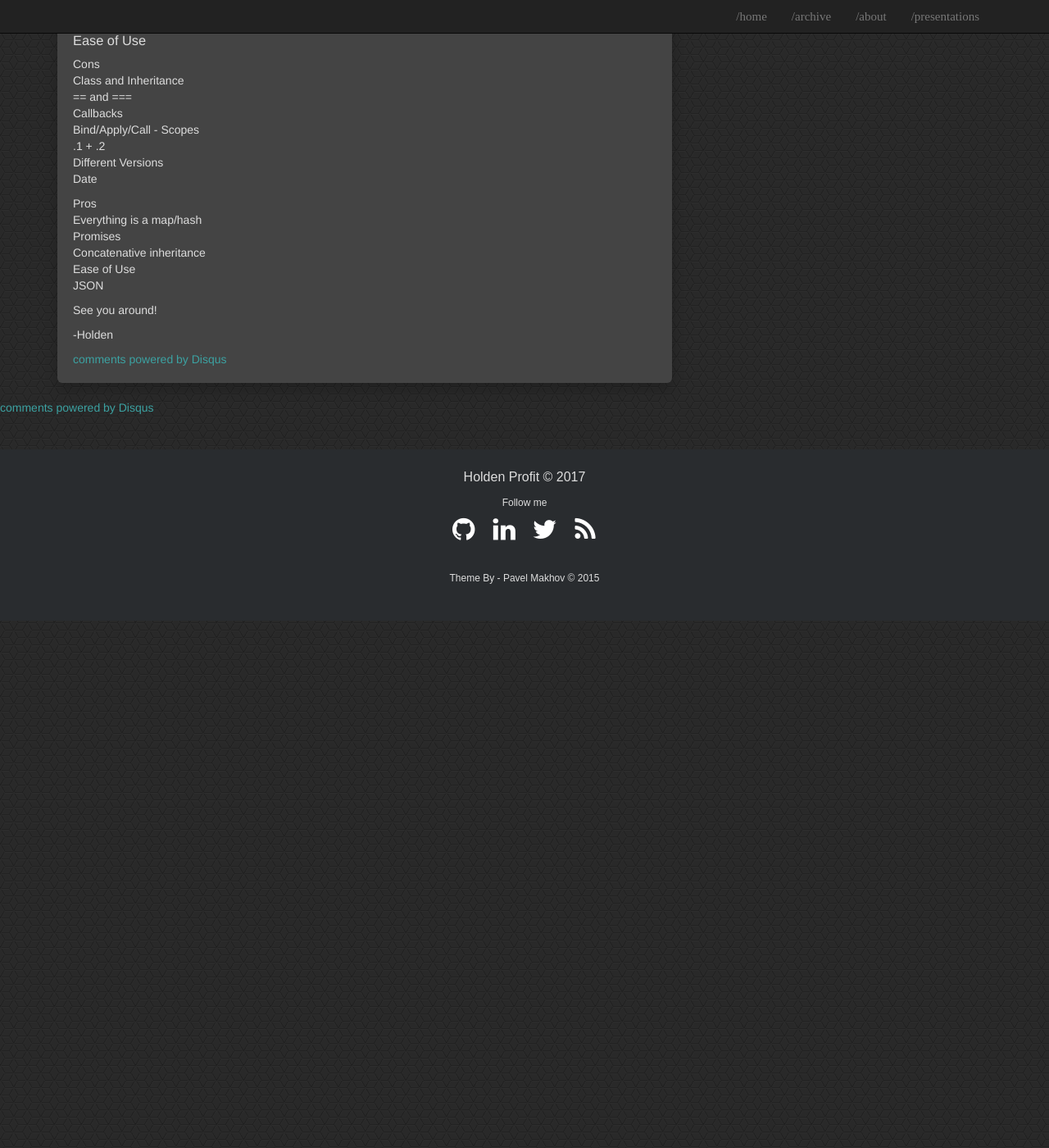
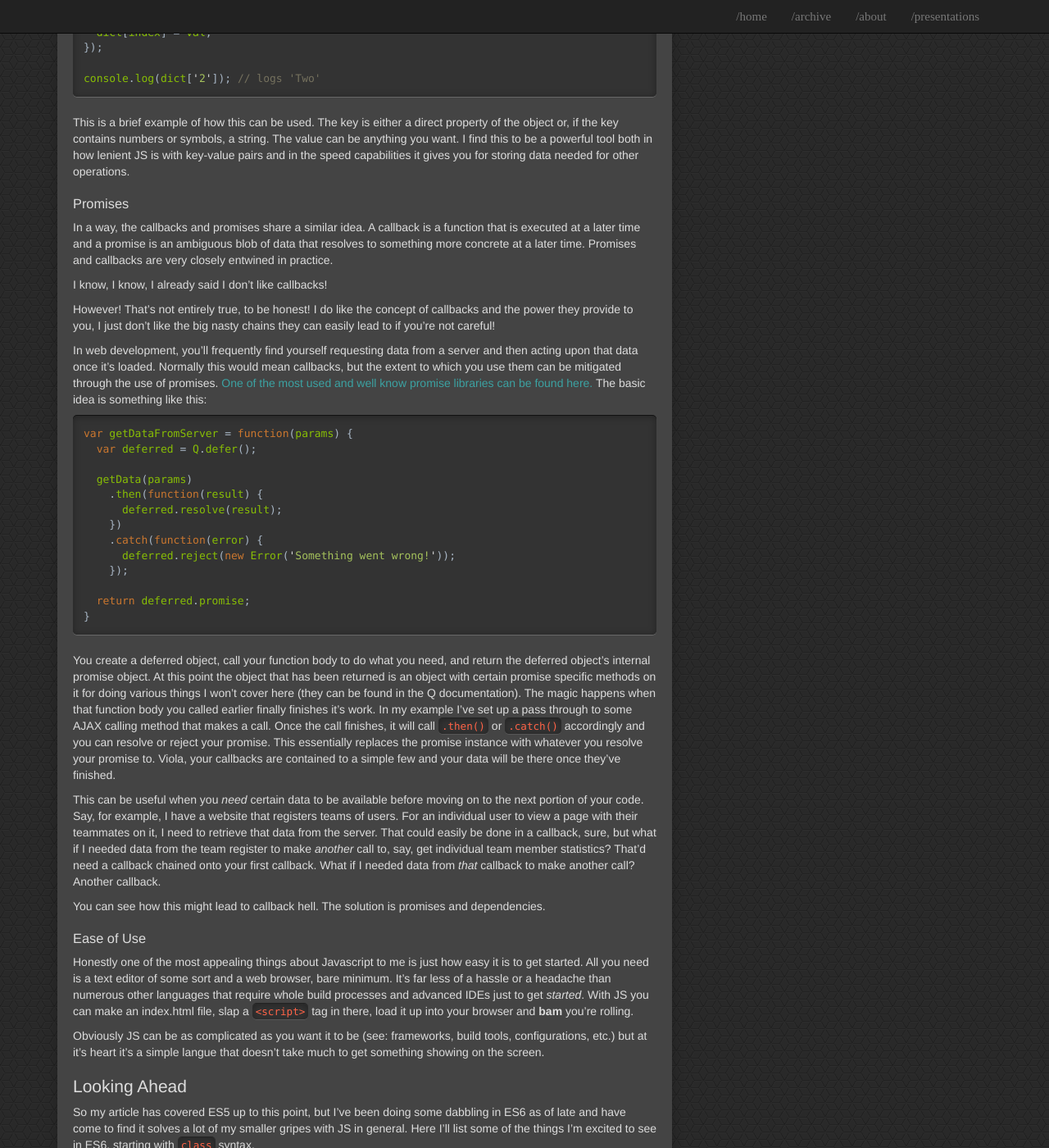
Before and after one commit to localBlackMage/acrylicorner.com, a Jekyll site: the page built from _posts/2017-01-23-javascript.markdown, in a window 1280 px wide and 1400 px high, scrolled down 4892 px. Shown: the whole window at 82% size. Built offline with Jekyll 4.4.1, drawn with Linux system fonts in a browser that asks for light colours; comment, search, counter and statistics services are not loaded; before the commit the page ends 5649 px from its top, so only the background shows below that; some of the changed text lies outside the part shown.

Commit message:
New post updates.

````diff
--- a/_config.yml
+++ b/_config.yml
@@ -10,8 +10,8 @@
 email: holdenprofit at gmail.com
 description: The personal blogsite and portfolio of Holden Profit, game developer, web developer, hobby artist, and aspiring car enthusiast!
 baseurl: "" # the subpath of your site, e.g. /blog
-url: "http://localhost:4000" #local dev only
-#url: "http://acrylicorner.com" # the base hostname & protocol for your site
+# url: "http://localhost:4000" #local dev only
+url: http://acrylicorner.com # the base hostname & protocol for your site
 
 share:
   facebook: true
--- a/_posts/2017-01-23-javascript.markdown
+++ b/_posts/2017-01-23-javascript.markdown
@@ -189,34 +189,106 @@
 }
 ```
 
-No matter how you slice it, that's a pretty easy to read data container at a glance. Objects can be nested as deep as you like and everything's either a string or a number. Simple JS objects are basically glorified JSON as well, just with the added ability to contain functions for the most part.
+No matter how you slice it, that's a pretty easy to read data container at a glance. Objects can be nested as deep as you like and everything's either a string or a number. Simple JS objects are basically glorified JSON as well, just with the added ability to contain functions for the most part. This actually leads to the next thing regarding JS that I enjoy:
 
 ### Maps/Hashes
 Since everything in Javascript is an object and objects in Javascript can always have properties added and removed, this essentially makes *everything* a Map or Hash object. While many languages do have this concept, it's never been so astoundingly simple and intuitive to the language itself.
 
+```javascript
+var dict = {};
+var values = ['One', 'Two', 'Three'];
+
+values.forEach(function(val, index){
+  dict[index] = val;
+});
+
+console.log(dict['2']); // logs 'Two'
+```
+
+This is a brief example of how this can be used. The key is either a direct property of the object or, if the key contains numbers or symbols, a string. The value can be anything you want. I find this to be a powerful tool both in how lenient JS is with key-value pairs and in the speed capabilities it gives you for storing data needed for other operations.
+
 ### Promises
-Due to the asynchronous nature of Javascript, the need for callbacks arise. As
+In a way, the callbacks and promises share a similar idea. A callback is a function that is executed at a later time and a promise is an ambiguous blob of data that resolves to something more concrete at a later time. Promises and callbacks are very closely entwined in practice.
 
-### Concatenative Inheritance
+I know, I know, I already said I don't like callbacks!
 
+However! That's not entirely true, to be honest! I do like the concept of callbacks and the power they provide to you, I just don't like the big nasty chains they can easily lead to if you're not careful!
+
+In web development, you'll frequently find yourself requesting data from a server and then acting upon that data once it's loaded. Normally this would mean callbacks, but the extent to which you use them can be mitigated through the use of promises. [One of the most used and well know promise libraries can be found here.](https://github.com/kriskowal/q) The basic idea is something like this:
+
+```javascript
+var getDataFromServer = function(params) {
+  var deferred = Q.defer();
+
+  getData(params)
+    .then(function(result) {
+      deferred.resolve(result);
+    })
+    .catch(function(error) {
+      deferred.reject(new Error('Something went wrong!'));
+    });
+
+  return deferred.promise;
+}
+```
+
+You create a deferred object, call your function body to do what you need, and return the deferred object's internal promise object. At this point the object that has been returned is an object with certain promise specific methods on it for doing various things I won't cover here (they can be found in the Q documentation). The magic happens when that function body you called earlier finally finishes it's work. In my example I've set up a pass through to some AJAX calling method that makes a call. Once the call finishes, it will call `.then()` or `.catch()` accordingly and you can resolve or reject your promise. This essentially replaces the promise instance with whatever you resolve your promise to. Viola, your callbacks are contained to a simple few and your data will be there once they've finished.
+
+This can be useful when you *need* certain data to be available before moving on to the next portion of your code. Say, for example, I have a website that registers teams of users. For an individual user to view a page with their teammates on it, I need to retrieve that data from the server. That could easily be done in a callback, sure, but what if I needed data from the team register to make *another* call to, say, get individual team member statistics? That'd need a callback chained onto your first callback. What if I needed data from *that* callback to make another call? Another callback.
+
+You can see how this might lead to callback hell. The solution is promises and dependencies.
 
 ### Ease of Use
+Honestly one of the most appealing things about Javascript to me is just how easy it is to get started. All you need is a text editor of some sort and a web browser, bare minimum. It's far less of a hassle or a headache than numerous other languages that require whole build processes and advanced IDEs just to get *started*. With JS you can make an index.html file, slap a `<script>` tag in there, load it up into your browser and **bam** you're rolling.
 
-Cons
-Class and Inheritance
-== and ===
-Callbacks
-Bind/Apply/Call - Scopes
-.1 + .2
-Different Versions
-Date
+Obviously JS can be as complicated as you want it to be (see: frameworks, build tools, configurations, etc.) but at it's heart it's a simple langue that doesn't take much to get something showing on the screen.
 
-Pros
-Everything is a map/hash
-Promises
-Concatenative inheritance
-Ease of Use
-JSON
+## Looking Ahead
+So my article has covered ES5 up to this point, but I've been doing some dabbling in ES6 as of late and have come to find it solves a lot of my smaller gripes with JS in general. Here I'll list some of the things I'm excited to see in ES6, starting with `class` syntax.
+
+```javascript
+class ParentClass {
+  constructor(x, y) {
+    this.x = x
+    this.y = y
+  }
+
+  printPosition() {
+    console.log(`${this.x} ${this.y}`)
+  }
+}
+
+class ChildClass extends ParentClass {
+  constructor (x, y, z) {
+    super(x, y)
+    this.z = z
+  }
+
+  printPosition() {
+    console.log(`${this.x} ${this.y} ${this.z}`)
+  }
+}
+```
+
+Not only is this far more clear and concise as to what's going on, it gets rid of dealing with `prototype` entirely. Note that `prototype` is still there, but it's not something you need to deal with on a regular basis now. There's talk of doing more advanced things with it in the future, like implementing multiple class inheritance, so we'll see where that goes!
+
+Also shown briefly above is new string interpolation. Rather than having to write the cumbersome `this.x + ' ' + this.y` it can easily be wrapped in \` and variables can be accessed via `${varName}` resulting in:
+```javascript
+`${this.x} ${this.y}`
+```
+
+Lastly I'll mention computed property names. While objects can have funky names with numbers, spaces, and characters in them, they need to be added after the fact. Meaning that the following would result in an error:
+```javascript
+let item = {
+  [ "foo" + bar() ]: 123
+}
+```
+But that's perfectly valid syntax in ES6, making your code more concise!
+
+## In Conclusion
+There's a lot to love about Javascript and there's a lot to love... not quite so much! Really though, every language has it's pros and cons and which one you end up using is ultimately up to personal preference (or job demand if you're unlucky). JS is a fun language that can also be powerful when it comes to delivering on user experiences in the modern web or servers in the form of nodejs.
+
+I'm always interested in hearing any thoughts people might have regarding Javascript ES5 or beyond!
 
 
 See you around!
````
